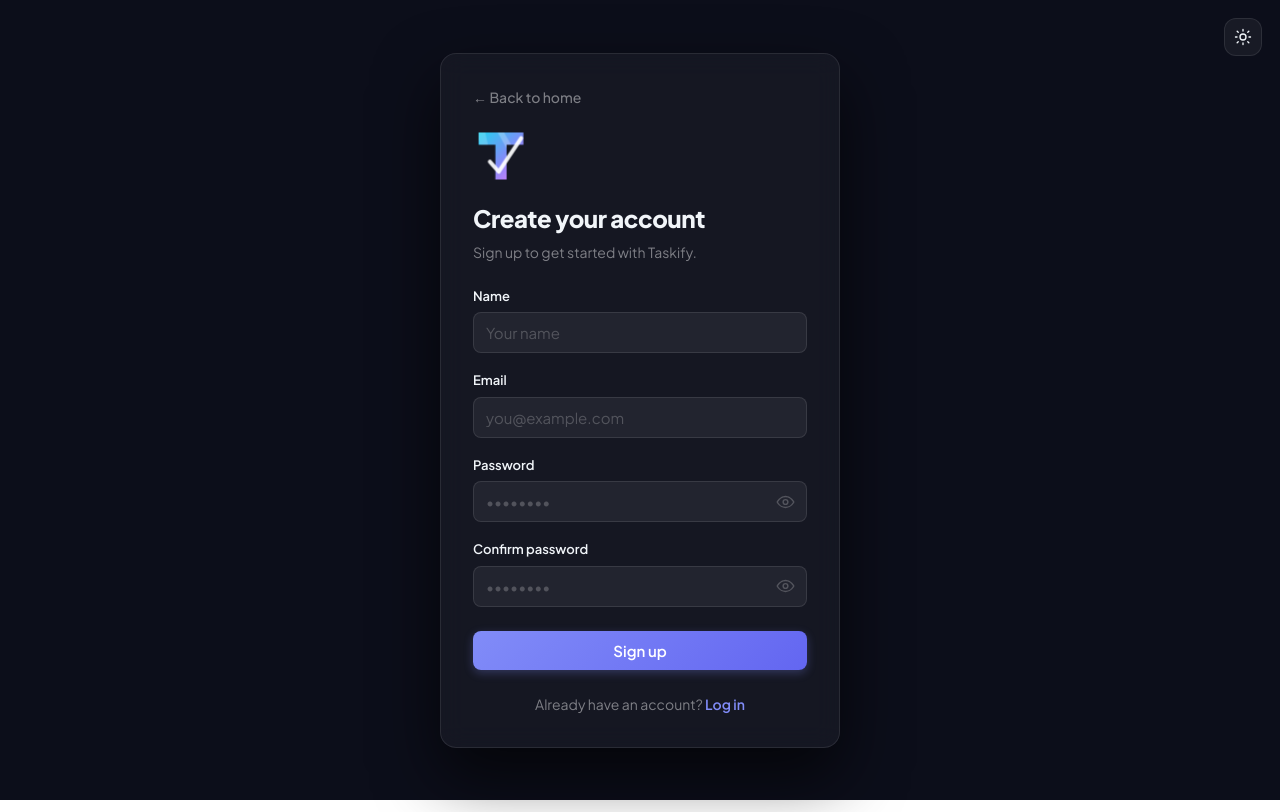
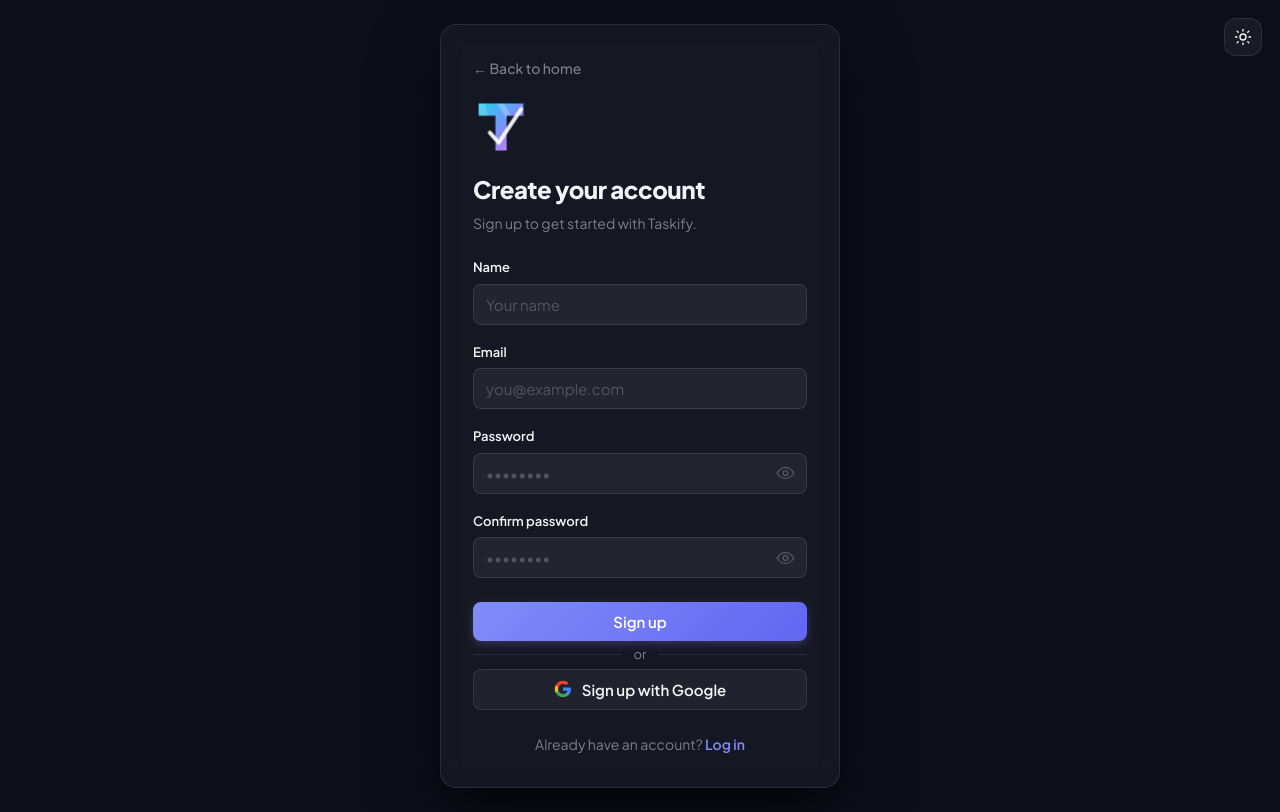
Before and after one commit to Adithya3618/Taskify, an Angular app in the folder frontend/: page /signup in a window 1280 px wide. Built offline with nearby package versions, Linux system fonts and the light colour scheme.

Commit message:
Google OAuth end-to-end, sign up with Google, graceful error handling and dynamic priority escalation - Closes #70 #71

```diff
--- a/frontend/src/app/pages/board/board.component.html
+++ b/frontend/src/app/pages/board/board.component.html
@@ -122,7 +122,7 @@
           <button class="filterChip chip-low"      [class.active]="filterPriority === 'Low'"      (click)="filterPriority = 'Low'">Low</button>
           <button class="filterChip chip-mid"      [class.active]="filterPriority === 'Medium'"   (click)="filterPriority = 'Medium'">Medium</button>
           <button class="filterChip chip-high"     [class.active]="filterPriority === 'High'"     (click)="filterPriority = 'High'">High</button>
-          <button class="filterChip chip-critical" [class.active]="filterPriority === 'Critical'" (click)="filterPriority = 'Critical'">Critical</button>
+          <button class="filterChip chip-critical" [class.active]="filterPriority === 'Urgent'" (click)="filterPriority = 'Urgent'">Urgent</button>
         </div>
       </div>
 
@@ -162,10 +162,11 @@
       <p class="task-title">{{ task.title }}</p>
       <p class="task-desc" *ngIf="getDisplayDescription(task)">{{ getDisplayDescription(task) }}</p>
       <div class="task-meta-row" *ngIf="getTaskPriority(task) || getTaskDue(task)">
-        <span *ngIf="getTaskPriority(task)" class="meta-pill priority-pill" [ngClass]="getPriorityClass(task)">
-          {{ getTaskPriority(task) }}
+        <span *ngIf="getEffectivePriority(task)" class="meta-pill priority-pill" [ngClass]="getPriorityClass(task)"
+              [title]="getEffectivePriority(task) !== getTaskPriority(task) ? 'Set: ' + getTaskPriority(task) + ' → Escalated due to deadline' : ''">
+          {{ getEffectivePriority(task) }}
         </span>
-        <span *ngIf="getTaskDue(task)" class="task-due-text">{{ formatTaskDueDisplay(task) }}</span>
+        <span *ngIf="getTaskDue(task)" class="task-due-text" [ngClass]="getDueDateClass(task)">{{ formatTaskDueDisplay(task) }}</span>
       </div>
     </div>
     <div class="task-card-actions">
@@ -332,7 +333,7 @@
                 <option value="Low">Low</option>
                 <option value="Medium">Medium</option>
                 <option value="High">High</option>
-                <option value="Critical">Critical</option>
+                <option value="Urgent">Urgent</option>
               </select>
             </div>
             <textarea
@@ -441,12 +442,12 @@
           </div>
           <div>
             <label>Priority</label>
-            <select [(ngModel)]="detailPriority">
+            <select [(ngModel)]="detailPriority" [ngClass]="getDetailPriorityClass()">
               <option value="">None</option>
               <option value="Low">Low</option>
               <option value="Medium">Medium</option>
               <option value="High">High</option>
-              <option value="Critical">Critical</option>
+              <option value="Urgent">Urgent</option>
             </select>
           </div>
         </div>
--- a/frontend/src/app/pages/board/board.component.scss
+++ b/frontend/src/app/pages/board/board.component.scss
@@ -512,6 +512,15 @@
       line-height: 1.35;
       font-variant-numeric: tabular-nums;
       letter-spacing: 0.01em;
+
+      &.due-overdue {
+        color: #f87171;
+        font-weight: 700;
+      }
+      &.due-today {
+        color: #f59e0b;
+        font-weight: 700;
+      }
     }
   }
 
@@ -680,6 +689,14 @@
   .task-content .task-due-text {
     color: #64748b;
     font-weight: 500;
+    &.due-overdue {
+      color: #dc2626;
+      font-weight: 700;
+    }
+    &.due-today {
+      color: #d97706;
+      font-weight: 700;
+    }
   }
   &.priority-high {
     background: rgba(254, 242, 242, 0.72);
--- a/frontend/src/app/pages/board/board.component.ts
+++ b/frontend/src/app/pages/board/board.component.ts
@@ -652,7 +652,7 @@ export class BoardComponent implements OnInit, OnDestroy {
     }
     if (this.filterPriority) {
       tasks = tasks.filter(t => {
-        const p = this.getTaskPriority(t).toLowerCase();
+        const p = this.getEffectivePriority(t).toLowerCase();
         return p === this.filterPriority.toLowerCase();
       });
     }
@@ -804,9 +804,32 @@ export class BoardComponent implements OnInit, OnDestroy {
     return `Due Date: ${mm}/${dd}/${yyyy}`;
   }
 
+  /** Returns the visually escalated priority based on deadline proximity.
+   *  The stored priority is never changed — this is display-only. */
+  getEffectivePriority(task: Task): string {
+    const set = this.getTaskPriority(task).toLowerCase();
+    const raw = this.getTaskDue(task);
+
+    if (!raw?.trim()) return set; // no deadline → show as set
+
+    const today = new Date(); today.setHours(0, 0, 0, 0);
+    const due = new Date(raw); due.setHours(0, 0, 0, 0);
+    const daysLeft = Math.ceil((due.getTime() - today.getTime()) / (1000 * 60 * 60 * 24));
+
+    const rank: Record<string, number> = { '': 0, 'low': 1, 'lowest': 1, 'medium': 2, 'mid': 2, 'high': 3, 'highest': 3, 'urgent': 4, 'critical': 4 };
+    const label: Record<number, string> = { 1: 'Low', 2: 'Medium', 3: 'High', 4: 'Urgent' };
+
+    let minRank = rank[set] ?? 0;
+    if (daysLeft < 0)       minRank = Math.max(minRank, 4); // overdue → Urgent
+    else if (daysLeft === 0) minRank = Math.max(minRank, 3); // today   → High
+    else if (daysLeft <= 2)  minRank = Math.max(minRank, 2); // ≤2 days → Medium
+
+    return label[minRank] ?? set;
+  }
+
   getPriorityClass(task: Task): string {
-    const priority = this.getTaskPriority(task).toLowerCase();
-    if (priority === 'critical' || priority === 'high' || priority === 'highest') return 'priority-high';
+    const priority = this.getEffectivePriority(task).toLowerCase();
+    if (priority === 'urgent' || priority === 'critical' || priority === 'high' || priority === 'highest') return 'priority-high';
     if (priority === 'medium' || priority === 'mid') return 'priority-mid';
     if (priority === 'low' || priority === 'lowest') return 'priority-low';
     return 'priority-none';
@@ -814,10 +837,28 @@ export class BoardComponent implements OnInit, OnDestroy {
 
   getCreatePriorityClass(stageId: number): string {
     const priority = (this.newTaskPriorities[stageId] || '').toLowerCase();
-    if (priority === 'critical' || priority === 'high') return 'priority-high';
+    if (priority === 'urgent' || priority === 'critical' || priority === 'high') return 'priority-high';
     if (priority === 'medium') return 'priority-mid';
     if (priority === 'low') return 'priority-low';
     return 'priority-none';
+  }
+
+  getDetailPriorityClass(): string {
+    const priority = (this.detailPriority || '').toLowerCase();
+    if (priority === 'urgent' || priority === 'critical' || priority === 'high') return 'priority-high';
+    if (priority === 'medium') return 'priority-mid';
+    if (priority === 'low') return 'priority-low';
+    return 'priority-none';
+  }
+
+  getDueDateClass(task: Task): string {
+    const raw = this.getTaskDue(task);
+    if (!raw?.trim()) return '';
+    const today = new Date(); today.setHours(0, 0, 0, 0);
+    const due = new Date(raw); due.setHours(0, 0, 0, 0);
+    if (due < today) return 'due-overdue';
+    if (due.getTime() === today.getTime()) return 'due-today';
+    return '';
   }
 
   private migrateBoardOwnersEmail(oldEmail: string, newEmail: string) {
--- a/frontend/src/app/pages/google-callback/google-callback.component.ts
+++ b/frontend/src/app/pages/google-callback/google-callback.component.ts
@@ -17,8 +17,6 @@ export class GoogleCallbackComponent implements OnInit {
 
   ngOnInit(): void {
     const params = new URLSearchParams(window.location.search);
-    const state = params.get('state');
-    const code = params.get('code');
     const errorParam = params.get('error');
 
     if (errorParam) {
@@ -28,25 +26,30 @@ export class GoogleCallbackComponent implements OnInit {
       return;
     }
 
+    // Backend redirect flow: token passed directly as query param
+    const token = params.get('token');
+    if (token) {
+      this.authService.handleGoogleToken({
+        token,
+        name: params.get('name') || '',
+        email: params.get('email') || '',
+        id: params.get('id') || ''
+      });
+      this.router.navigate(['/boards']);
+      return;
+    }
+
+    // Fallback: frontend-redirect flow (state + code)
+    const state = params.get('state');
+    const code = params.get('code');
     if (!state || !code) {
       this.error = 'Invalid callback. Please try signing in again.';
       return;
     }
 
     this.authService.loginWithGoogleCallback(state, code).subscribe({
-      next: () => {
-        this.router.navigate(['/boards']);
-      },
-      error: (err) => {
-        const msg = err.error?.error || err.error?.message || '';
-        if (msg.toLowerCase().includes('not configured')) {
-          this.error = 'Google sign-in is not available right now.';
-        } else if (msg.toLowerCase().includes('state') || msg.toLowerCase().includes('oauth')) {
-          this.error = 'Sign-in session expired. Please try again.';
-        } else {
-          this.error = 'Google sign-in failed. Please try again.';
-        }
-      }
+      next: () => this.router.navigate(['/boards']),
+      error: () => { this.error = 'Google sign-in failed. Please try again.'; }
     });
   }
 
--- a/frontend/src/app/pages/login/login.component.html
+++ b/frontend/src/app/pages/login/login.component.html
@@ -104,6 +104,7 @@
       <span class="googleSpinner" *ngIf="googleLoading"></span>
       {{ googleLoading ? 'Redirecting...' : 'Sign in with Google' }}
     </button>
+    <p *ngIf="googleError" class="error googleError">{{ googleError }}</p>
 
     <p class="footerText">
       Don't have an account?
--- a/frontend/src/app/pages/login/login.component.scss
+++ b/frontend/src/app/pages/login/login.component.scss
@@ -176,6 +176,11 @@ h1 {
   margin: 0;
   font-size: 13px;
   color: #f87171;
+}
+
+.googleError {
+  text-align: center;
+  margin-top: 2px;
 }
 
 [data-theme="light"] .error { color: #dc2626; }
--- a/frontend/src/app/pages/login/login.component.ts
+++ b/frontend/src/app/pages/login/login.component.ts
@@ -22,6 +22,7 @@ export class LoginComponent implements OnDestroy {
   error = '';
   showPassword = false;
   googleLoading = false;
+  googleError = '';
   showForgotNewPassword = false;
   showForgotConfirmPassword = false;
 
@@ -215,7 +216,14 @@ export class LoginComponent implements OnDestroy {
 
   signInWithGoogle() {
     this.googleLoading = true;
-    this.authService.initiateGoogleLogin();
+    this.googleError = '';
+    this.authService.startGoogleLogin().subscribe({
+      next: () => { window.location.href = '/api/auth/google/login'; },
+      error: (err: Error) => {
+        this.googleLoading = false;
+        this.googleError = err.message || 'Google sign-in is not available right now.';
+      }
+    });
   }
 
   onSubmit() {
--- a/frontend/src/app/pages/signup/signup.component.html
+++ b/frontend/src/app/pages/signup/signup.component.html
@@ -121,6 +121,22 @@
       </button>
     </form>
 
+    <div class="divider">
+      <span>or</span>
+    </div>
+
+    <button type="button" class="btn googleBtn" (click)="signInWithGoogle()" [disabled]="googleLoading">
+      <svg *ngIf="!googleLoading" class="googleIcon" viewBox="0 0 24 24" xmlns="http://www.w3.org/2000/svg">
+        <path d="M22.56 12.25c0-.78-.07-1.53-.2-2.25H12v4.26h5.92c-.26 1.37-1.04 2.53-2.21 3.31v2.77h3.57c2.08-1.92 3.28-4.74 3.28-8.09z" fill="#4285F4"/>
+        <path d="M12 23c2.97 0 5.46-.98 7.28-2.66l-3.57-2.77c-.98.66-2.23 1.06-3.71 1.06-2.86 0-5.29-1.93-6.16-4.53H2.18v2.84C3.99 20.53 7.7 23 12 23z" fill="#34A853"/>
+        <path d="M5.84 14.09c-.22-.66-.35-1.36-.35-2.09s.13-1.43.35-2.09V7.07H2.18C1.43 8.55 1 10.22 1 12s.43 3.45 1.18 4.93l3.66-2.84z" fill="#FBBC05"/>
+        <path d="M12 5.38c1.62 0 3.06.56 4.21 1.64l3.15-3.15C17.45 2.09 14.97 1 12 1 7.7 1 3.99 3.47 2.18 7.07l3.66 2.84c.87-2.6 3.3-4.53 6.16-4.53z" fill="#EA4335"/>
+      </svg>
+      <span class="googleSpinner" *ngIf="googleLoading"></span>
+      {{ googleLoading ? 'Redirecting...' : 'Sign up with Google' }}
+    </button>
+    <p *ngIf="googleError" class="error googleError">{{ googleError }}</p>
+
     <p class="footerText">
       Already have an account?
       <a routerLink="/login">Log in</a>
--- a/frontend/src/app/pages/signup/signup.component.scss
+++ b/frontend/src/app/pages/signup/signup.component.scss
@@ -178,6 +178,11 @@ h1 {
   color: #f87171;
 }
 
+.googleError {
+  text-align: center;
+  margin-top: 2px;
+}
+
 [data-theme="light"] .error { color: #dc2626; }
 
 .btn {
@@ -218,6 +223,73 @@ h1 {
   box-shadow: 0 2px 6px rgba(129, 140, 248, 0.2);
 }
 
+.divider {
+  display: flex;
+  align-items: center;
+  gap: 12px;
+  margin: 4px 0;
+  color: var(--text-muted);
+  font-size: 13px;
+
+  &::before,
+  &::after {
+    content: '';
+    flex: 1;
+    height: 1px;
+    background: var(--border);
+  }
+}
+
+.googleBtn {
+  display: flex;
+  align-items: center;
+  justify-content: center;
+  gap: 10px;
+  width: 100%;
+  padding: 10px 20px;
+  border-radius: 8px;
+  border: 1.5px solid var(--border);
+  background: var(--surface);
+  color: var(--text-1);
+  font-size: 15px;
+  font-weight: 600;
+  font-family: inherit;
+  cursor: pointer;
+  margin-top: 0;
+  transition: background 0.18s, border-color 0.18s, box-shadow 0.18s;
+
+  &:hover:not(:disabled) {
+    background: var(--surface-hover);
+    border-color: var(--input-border-focus);
+    box-shadow: 0 2px 8px rgba(0, 0, 0, 0.08);
+  }
+
+  &:disabled {
+    opacity: 0.7;
+    cursor: not-allowed;
+  }
+}
+
+.googleIcon {
+  width: 18px;
+  height: 18px;
+  flex-shrink: 0;
+}
+
+.googleSpinner {
+  width: 18px;
+  height: 18px;
+  border: 2px solid var(--border);
+  border-top-color: #818CF8;
+  border-radius: 50%;
+  animation: spin 0.7s linear infinite;
+  flex-shrink: 0;
+}
+
+@keyframes spin {
+  to { transform: rotate(360deg); }
+}
+
 .footerText {
   margin: 24px 0 0 0;
   font-size: 14px;
--- a/frontend/src/app/pages/signup/signup.component.ts
+++ b/frontend/src/app/pages/signup/signup.component.ts
@@ -22,12 +22,26 @@ export class SignupComponent {
   error = '';
   showPassword = false;
   showConfirmPassword = false;
+  googleLoading = false;
+  googleError = '';
 
   constructor(
     private router: Router,
     private authService: AuthService,
     public themeService: ThemeService
   ) {}
+
+  signInWithGoogle() {
+    this.googleLoading = true;
+    this.googleError = '';
+    this.authService.startGoogleLogin().subscribe({
+      next: () => { window.location.href = '/api/auth/google/login'; },
+      error: (err: Error) => {
+        this.googleLoading = false;
+        this.googleError = err.message || 'Google sign-in is not available right now.';
+      }
+    });
+  }
 
   onSubmit() {
     this.error = '';
--- a/frontend/src/app/services/auth.service.ts
+++ b/frontend/src/app/services/auth.service.ts
@@ -1,6 +1,7 @@
 import { Injectable } from '@angular/core';
 import { HttpClient } from '@angular/common/http';
-import { Observable, tap } from 'rxjs';
+import { Observable, tap, of, throwError } from 'rxjs';
+import { catchError, map } from 'rxjs/operators';
 
 export interface AuthUser {
   id?: string;
@@ -69,8 +70,23 @@ export class AuthService {
     });
   }
 
-  initiateGoogleLogin(): void {
-    window.location.href = '/api/auth/google/login';
+  handleGoogleToken(params: { token: string; name: string; email: string; id: string }): void {
+    this.setToken(params.token);
+    this.setSession({ id: params.id, name: params.name, email: params.email });
+  }
+
+  /** Check if Google OAuth is configured, then redirect. Returns error observable if not available. */
+  startGoogleLogin(): Observable<boolean> {
+    return this.http.get('/api/auth/google/login', { responseType: 'text', observe: 'response' }).pipe(
+      map(() => true),
+      catchError(err => {
+        if (err.status === 503 || err.status === 500) {
+          return throwError(() => new Error('Google sign-in is not available right now.'));
+        }
+        // status 0 = CORS/network error = backend redirected to Google = it IS configured
+        return of(true);
+      })
+    );
   }
 
   loginWithGoogleCallback(state: string, code: string): Observable<LoginResponse> {
```
Also changed, not shown: 1 other file (tests, documents, lock files or other folders).
